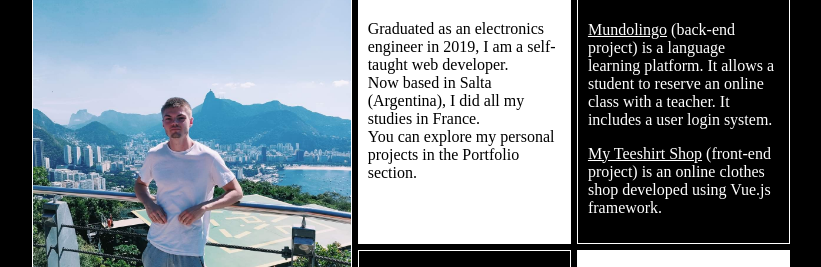
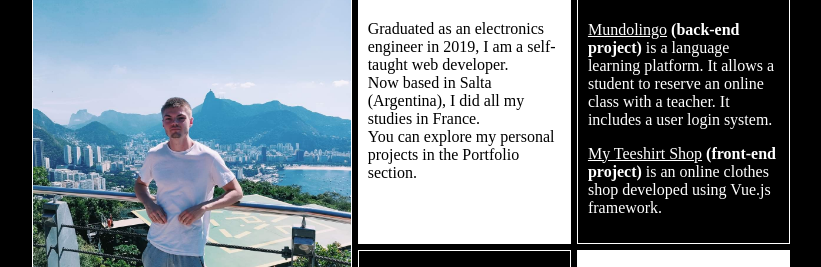
Before and after one commit to gregtom96/Portfolio, a plain HTML site: page index.html in a window 1280 px wide. Shown: the part 263-530 px from the top of the page, without its empty margins (229-1050 px from the left). Drawn offline with Linux system fonts and the light colour scheme.

Commit message:
ajout balises strong

```diff
--- a/index.html
+++ b/index.html
@@ -35,13 +35,13 @@
 				<h1> Portfolio </h1>
 				<p>
 					<a href="http://mundolingo.kesug.com/" target="_blank">Mundolingo</a>
-					(back-end project) is a language learning platform.
+					<strong> (back-end project) </strong> is a language learning platform.
 					It allows a student to reserve an online class with a teacher.
 					It includes a user login system.
 				</p>
 				<p>
 					<a href="https://myteeshirtshop.netlify.app/" target="_blank">My Teeshirt Shop</a>
-					(front-end project) is an online clothes shop developed using Vue.js framework.
+					<strong> (front-end project) </strong> is an online clothes shop developed using Vue.js framework.
 				</p>
 			</div>
 			<div class="element cv">
```
